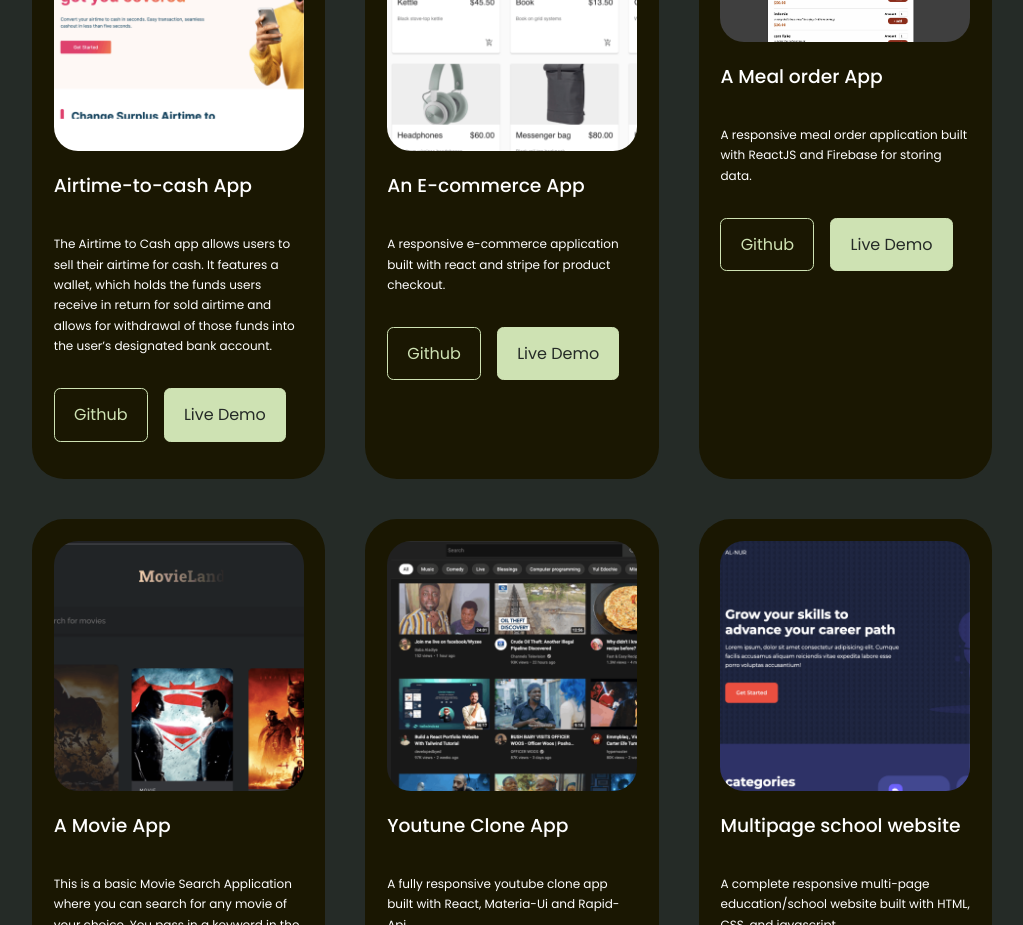
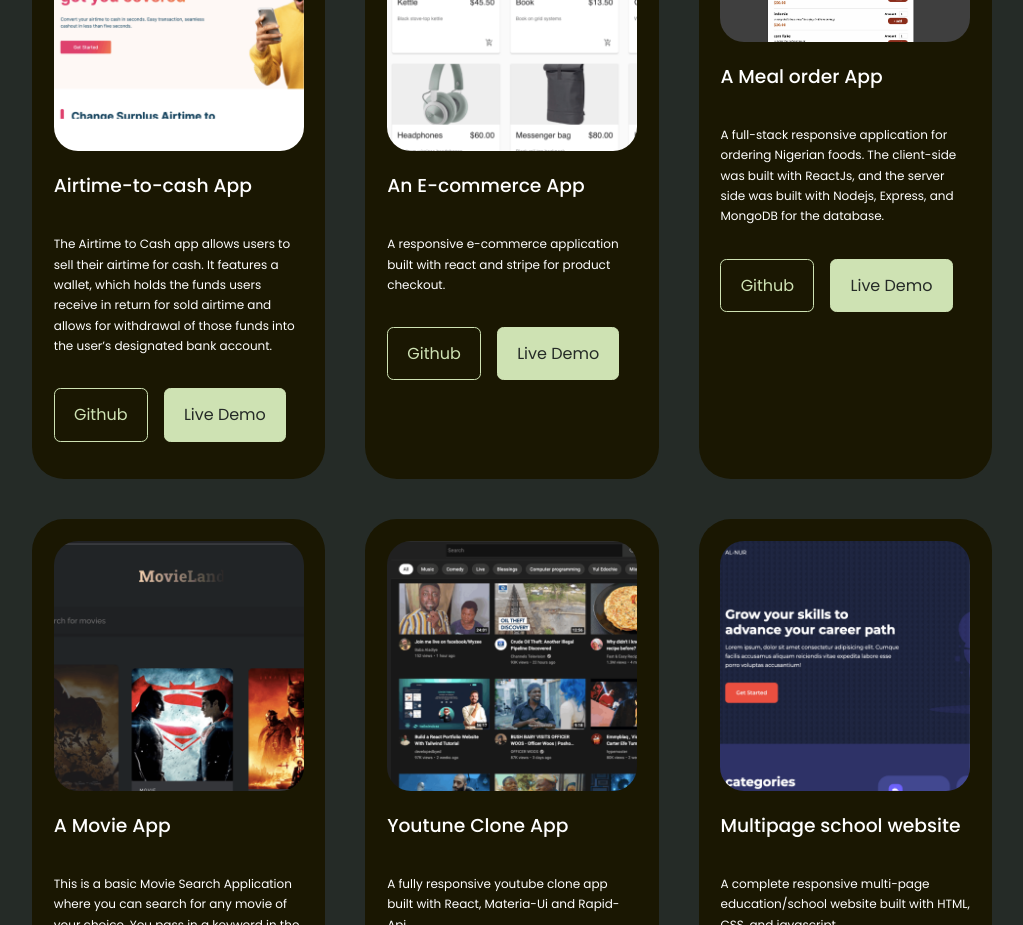
Before and after one commit to nurez305/my-portfolio-website, a React (Create React App) app: page / in a window 1280 px wide. Shown: the part 2800-3725 px from the top of the page, without its empty margins (128-1151 px from the left). Built offline with nearby package versions, Linux system fonts and the light colour scheme.

Commit message:
project update

```diff
--- a/src/components/Portfolio/Portfolio.jsx
+++ b/src/components/Portfolio/Portfolio.jsx
@@ -30,7 +30,7 @@ const data = [
     id: 3,
     image: IMG6,
     title: 'A Meal order App',
-    desc: "A responsive meal order application built with ReactJS and Firebase for storing data.",
+    desc: "A full-stack responsive application for ordering Nigerian foods. The client-side was built with ReactJs, and the server side was built with Nodejs, Express, and MongoDB for the database.",
     github: 'https://github.com/nurez305/Meal-order-app',
     demo : 'https://fastordermeal.netlify.app/'
   },
```
